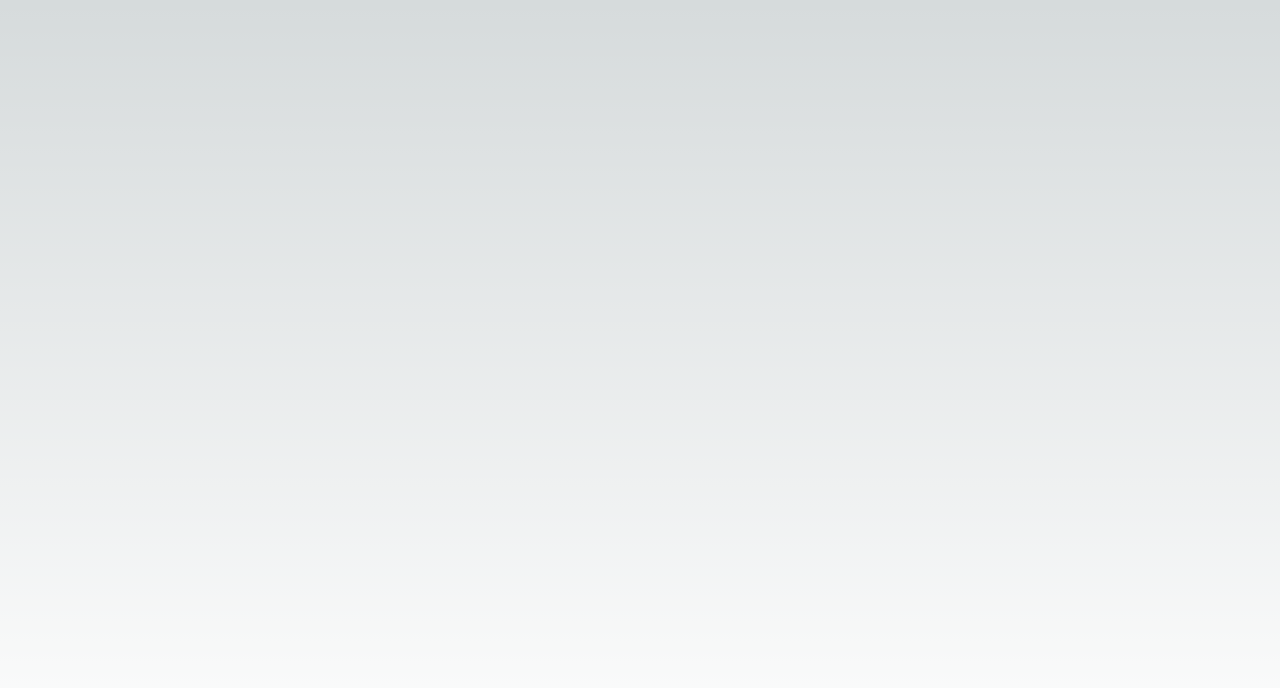
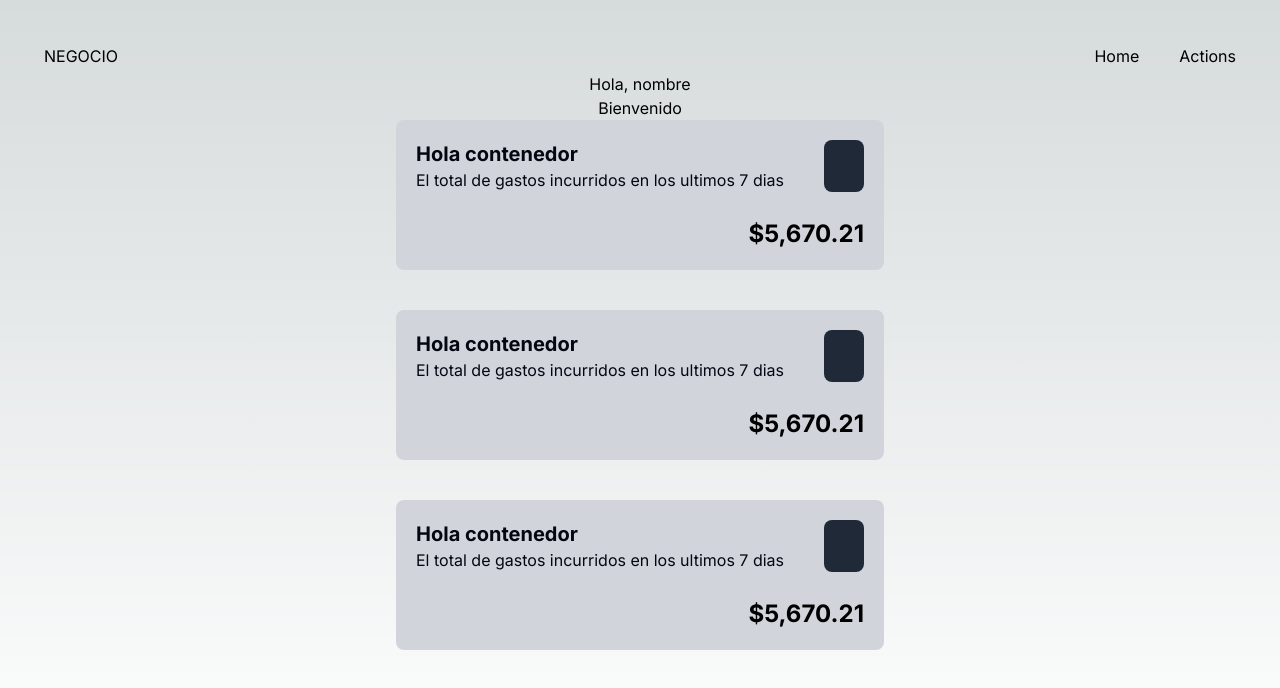
Before and after one commit to Raul0431/my-app, a Next.js app: page / in a window 1280 px wide. Shown: the top 688 px of the page. Built offline with nearby package versions, Linux system fonts and the light colour scheme.

Commit message:
Add new components

```diff
--- a/src/app/page.tsx
+++ b/src/app/page.tsx
@@ -1,7 +1,11 @@
+import { Dashboard } from "app/components/Dashboard";
+import { Navbar } from "app/components/Navbar";
+
 export default function Home() {
   return (
-    <main className="flex min-h-screen flex-col items-center justify-between p-24">
-
+    <main className="flex min-h-screen flex-col items-center p-10">
+      <Navbar />
+      <Dashboard />
     </main>
   );
 }
--- /dev/null
+++ b/src/components/Dashboard.tsx
@@ -0,0 +1,17 @@
+import { StatisticCard } from "./StatisticCard";
+
+const Dashboard = (): JSX.Element => {
+  return (
+    <>
+      <h1>Hola, nombre</h1>
+      <p>Bienvenido</p>
+      <div className="flex flex-col gap-10">
+        <StatisticCard />
+        <StatisticCard />
+        <StatisticCard />
+      </div>
+    </>
+  );
+}
+
+export { Dashboard };
--- /dev/null
+++ b/src/components/Navbar.tsx
@@ -0,0 +1,15 @@
+const Navbar = (): JSX.Element => {
+  return (
+    <nav className="w-full p-1 flex justify-between">
+      <div>
+        <h2>NEGOCIO</h2>
+      </div>
+      <ul className="flex gap-10">
+        <li>Home</li>
+        <li>Actions</li>
+      </ul>
+    </nav>
+  );
+}
+
+export { Navbar };
--- /dev/null
+++ b/src/components/StatisticCard.tsx
@@ -0,0 +1,16 @@
+const StatisticCard = (): JSX.Element => {
+  return (
+    <div className="min-h-[150px] w-full max-w-[500px] min-w-[288px] bg-gray-300 rounded-lg flex flex-col justify-between p-5 text-gray-950">
+      <div className="flex gap-10">
+        <div>
+          <h3 className="text-xl font-bold">Hola contenedor</h3>
+          <p>El total de gastos incurridos en los ultimos 7 dias</p>
+        </div>
+        <div className="p-1 min-w-10 bg-gray-800 rounded-lg"></div>
+      </div>
+      <p className="font-bold text-black self-end text-2xl">$5,670.21</p>
+    </div>
+  );
+}
+
+export { StatisticCard };
```
Also changed, not shown: src/components/Login.tsx (added).
